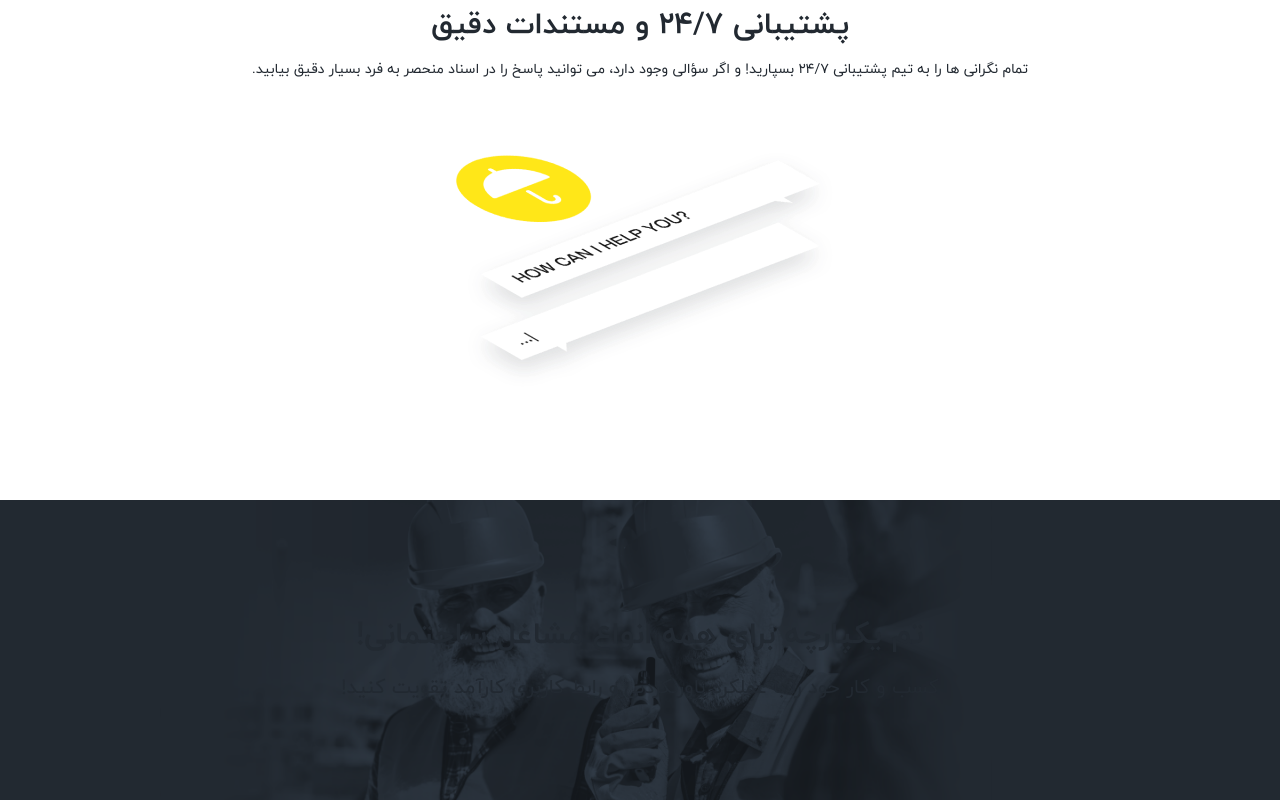
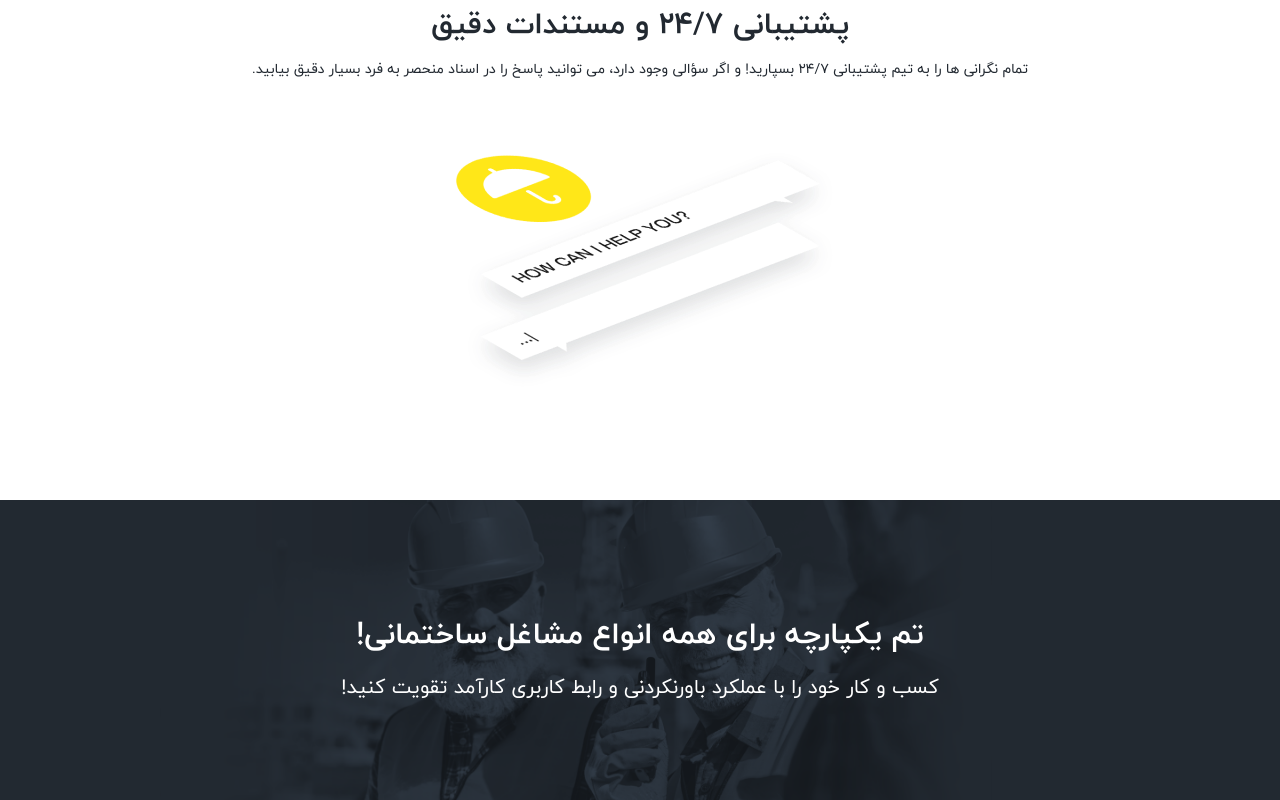
Before and after one commit to mahyarErshad/buildwall, a React (Vite) app: page / in a window 1280 px wide. Shown: the part 8196-8996 px from the top of the page. Built offline with nearby package versions, Linux system fonts and the light colour scheme.

Commit message:
UnifiedTheme 2 is dark

```diff
--- a/src/Components/Body/MainBody/MainBody.jsx
+++ b/src/Components/Body/MainBody/MainBody.jsx
@@ -28,7 +28,7 @@ function MainBody() {
       <UnifiedTheme description="فروش مقرون به صرفه و عاقلانه با گزینه های فروشگاه الکترونیکی داخلی!" image="unifiedTheme" className="mt-20" />
       <FullyEditable title="هدر و فوتر کاملاً قابل ویرایش" description="ایجاد هدر و فوتر با استفاده از رابط کاربری واضح و ساده!" image={fullyEditable} />
       <FullyEditable title="پشتیبانی 24/7 و مستندات دقیق" description="تمام نگرانی ها را به تیم پشتیبانی 24/7 بسپارید! و اگر سؤالی وجود دارد، می توانید پاسخ را در اسناد منحصر به فرد بسیار دقیق بیابید." image={support} />
-      <UnifiedTheme description="کسب و کار خود را با عملکرد باورنکردنی و رابط کاربری کارآمد تقویت کنید!" image="unifiedTheme2" />
+      <UnifiedTheme description="کسب و کار خود را با عملکرد باورنکردنی و رابط کاربری کارآمد تقویت کنید!" image="unifiedTheme2" dark />
     </main>
   );
 }
```
